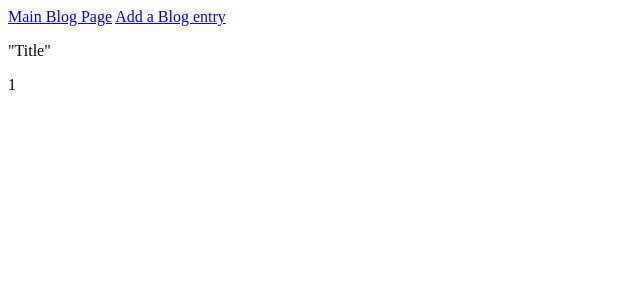
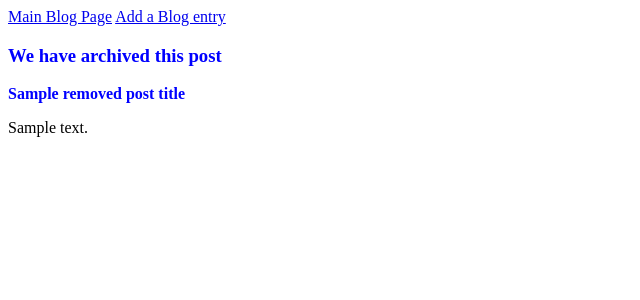
Before and after one commit to PaulC2017/blogz, a Flask app: template templates/remove_post.html in a window 1280 px wide. Shown: the top 300 px of the page, without its empty margins (0-640 px from the left). Run offline with Flask 2, Linux system fonts and the light colour scheme; the template is opened without the code that fills it: most values are stand-ins (such as "Sample title", 1, 10 or a date in 2020).

Commit message:
added archive blog post capability

```diff
--- a/main.py
+++ b/main.py
@@ -29,7 +29,8 @@ def index():
 def blog():
 
     # post = Blog.query.all()
-    post = Blog.query.order_by(Blog.id.desc()).all()
+    #post = Blog.query.order_by(Blog.id.desc()).all()
+    post = Blog.query.filter_by(removed = False).order_by(Blog.id.desc()).all()
     return render_template('blog.html',title="Blogs R Us!",
         post=post)
 
@@ -49,12 +50,11 @@ def newpost():
         return render_template('add_new_post.html',title="Blogs R Us!")
 
     # post = Blog.query.all()
-    post = Blog.query.order_by(Blog.id.desc()).all()
-
+    #post = Blog.query.order_by(Blog.id.desc()).all()
+    post = Blog.query.filter_by(removed = False).order_by(Blog.id.desc()).all()
 
     return render_template("blog.html",title="Blogs R Us!", post=post)
-    # return render_template('add_new_post.html',title="Blogs R Us!",
-    #  post=post)
+
 
 
 
@@ -72,11 +72,16 @@ def post():
 @app.route('/remove_post', methods=['POST'])
 def remove_post():
 
-    post_id = request.form['post_id']
+    post_id = int(request.form['post_id'])
     post = Blog.query.get(post_id)
+    post.removed = True
+    db.session.add(post)
+    db.session.commit()
 
-
-    return render_template('/remove_post.html', post_id = post_id)
+    removed_post = Blog.query.get(post_id)
+    removed_post_title = removed_post.title
+    removed_post_body = removed_post.body
+    return render_template('/remove_post.html', removed_post_title=removed_post_title,removed_post_body=removed_post_body  )
 
 
 if __name__ == '__main__':
--- a/templates/blog.html
+++ b/templates/blog.html
@@ -15,10 +15,10 @@
                {{ post.body }}
             <br><br>
 
-            <!--<form method = "POST" action = "/remove_post" style="display:inline-block">
+            <form method = "POST" action = "/remove_post" style="display:inline-block">
                  <input type="hidden" name="post_id" value="{{post.id}}"/>
-                <input type="submit" value="Remove Post"/>
-            </form>-->
+                <input type="submit" value="Archive Post"/>
+            </form>
         </li>
         {% endfor %}
     </ul>
--- a/templates/remove_post.html
+++ b/templates/remove_post.html
@@ -1,9 +1,9 @@
 {% extends "base.html" %}
 
 {% block content %}
-
-<p>"Title"</p>
-<p>{{post_id}}</p>
+<h3 class="post_title">We have archived this post</h3>
+<p class="post_title"> {{removed_post_title}}</p>
+<p>{{removed_post_body}}</p>
 
 
 {% endblock %}
--- a/templates/show_post.html
+++ b/templates/show_post.html
@@ -2,7 +2,7 @@
 
 {% block content %}
 
-<p>{{post_title}}</p>
+<p  class="post_title">{{post_title}}</p>
 <p>{{post_body}}</p>
 
 
```
